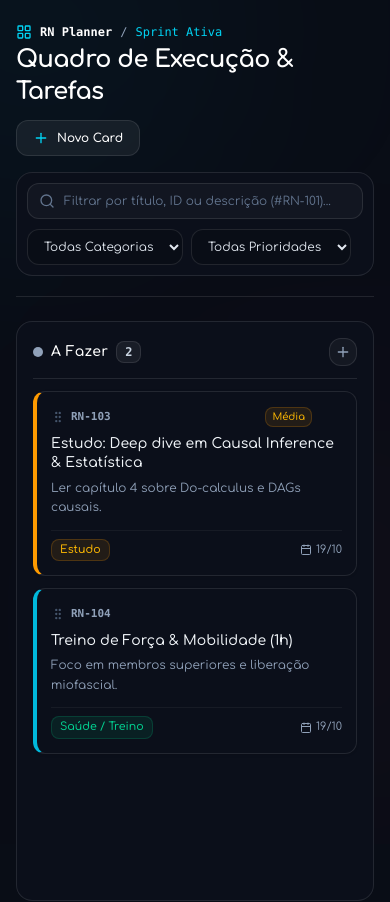
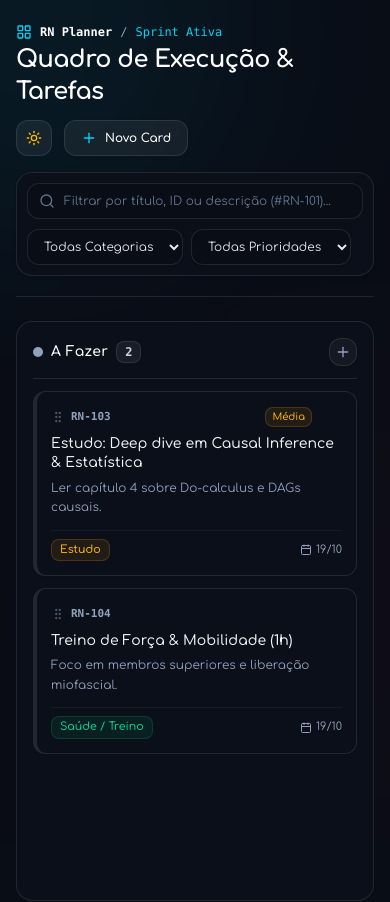
Before and after one commit to Renanbritto/rn-planner, a Next.js app: page / in a window 390 px wide. Shown: the top 902 px of the page. Built offline with nearby package versions, Linux system fonts and the light colour scheme; no server answers.

Commit message:
feat(theme): add light mode support with seamless ThemeToggle button

```diff
--- a/package.json
+++ b/package.json
@@ -17,6 +17,7 @@
     "date-fns": "^4.4.0",
     "lucide-react": "^1.59.0",
     "next": "16.4.2",
+    "next-themes": "^0.4.6",
     "react": "19.3.0",
     "react-dom": "19.3.0",
     "shadcn": "^4.22.1",
--- a/src/app/globals.css
+++ b/src/app/globals.css
@@ -2,10 +2,37 @@
 @import "tw-animate-css";
 @import "shadcn/tailwind.css";
 
-@custom-variant dark (&:is(.dark *));
+@custom-variant dark (&:where(.dark, .dark *));
 
 :root {
   --font-sans: var(--font-comfortaa), system-ui, -apple-system, sans-serif;
+  --background: #f8fafc;
+  --foreground: #0f172a;
+  --card: #ffffff;
+  --card-foreground: #0f172a;
+  --popover: #ffffff;
+  --popover-foreground: #0f172a;
+  --primary: #0891b2;
+  --primary-foreground: #ffffff;
+  --secondary: #f1f5f9;
+  --secondary-foreground: #1e293b;
+  --muted: #f1f5f9;
+  --muted-foreground: #64748b;
+  --accent: #e2e8f0;
+  --accent-foreground: #0f172a;
+  --destructive: #e11d48;
+  --border: rgba(0, 0, 0, 0.1);
+  --input: rgba(0, 0, 0, 0.1);
+  --ring: #0891b2;
+  --radius: 0.75rem;
+
+  --neon-rose: #f43f5e;
+  --neon-amber: #f59e0b;
+  --neon-cyan: #06b6d4;
+  --neon-emerald: #10b981;
+}
+
+.dark {
   --background: #090d16;
   --foreground: #f8fafc;
   --card: #0b0f1a;
@@ -24,12 +51,6 @@
   --border: rgba(255, 255, 255, 0.1);
   --input: rgba(255, 255, 255, 0.1);
   --ring: #06b6d4;
-  --radius: 0.75rem;
-
-  --neon-rose: #f43f5e;
-  --neon-amber: #f59e0b;
-  --neon-cyan: #06b6d4;
-  --neon-emerald: #10b981;
 }
 
 @theme inline {
@@ -62,30 +83,11 @@
 }
 
 @layer base {
-  * {
-    border-color: rgba(255, 255, 255, 0.1);
-  }
   body {
     font-family: var(--font-comfortaa), system-ui, -apple-system, BlinkMacSystemFont, "Segoe UI", Roboto, sans-serif;
-    background-color: #090d16;
-    color: #f8fafc;
-    min-height: 100vh;
     font-feature-settings: "rlig" 1, "calt" 1;
     overflow-x: hidden;
   }
-}
-
-/* Glass & Obsidian Surfaces */
-.obsidian-surface {
-  background-color: rgba(11, 15, 26, 0.85);
-  backdrop-filter: blur(24px);
-  -webkit-backdrop-filter: blur(24px);
-  border: 1px solid rgba(255, 255, 255, 0.1);
-  transition: all 0.2s cubic-bezier(0.16, 1, 0.3, 1);
-}
-
-.obsidian-surface:hover {
-  border-color: rgba(255, 255, 255, 0.2);
 }
 
 /* Custom Scrollbar */
@@ -94,12 +96,18 @@
   height: 6px;
 }
 ::-webkit-scrollbar-track {
-  background: #090d16;
+  background: transparent;
 }
 ::-webkit-scrollbar-thumb {
-  background: rgba(255, 255, 255, 0.12);
+  background: rgba(148, 163, 184, 0.25);
   border-radius: 9999px;
 }
+.dark ::-webkit-scrollbar-thumb {
+  background: rgba(255, 255, 255, 0.12);
+}
 ::-webkit-scrollbar-thumb:hover {
+  background: rgba(148, 163, 184, 0.4);
+}
+.dark ::-webkit-scrollbar-thumb:hover {
   background: rgba(255, 255, 255, 0.22);
 }
--- a/src/app/layout.tsx
+++ b/src/app/layout.tsx
@@ -2,16 +2,18 @@ import type { Metadata } from "next";
 import { Comfortaa } from "next/font/google";
 import "./globals.css";
 import { TooltipProvider } from "@/components/ui/tooltip";
+import { ThemeProvider } from "@/components/theme-provider";
 
 const comfortaa = Comfortaa({
   subsets: ["latin"],
+  weight: ["300", "400", "500", "600", "700"],
   variable: "--font-comfortaa",
   display: "swap",
 });
 
 export const metadata: Metadata = {
   title: "RN Planner | Personal Operating System",
-  description: "Custom personal planner for daily execution, habits, goals and focus.",
+  description: "Quadro de execução pessoal com arrastar e soltar, foco diário e métricas.",
 };
 
 export default function RootLayout({
@@ -22,12 +24,20 @@ export default function RootLayout({
   return (
     <html
       lang="pt-BR"
-      className={`${comfortaa.variable} dark antialiased`}
+      suppressHydrationWarning
+      className={`${comfortaa.variable} antialiased`}
     >
-      <body className="min-h-screen bg-[#090d16] font-sans text-slate-100 selection:bg-cyan-500/20 selection:text-cyan-300">
-        <TooltipProvider>
-          {children}
-        </TooltipProvider>
+      <body className="min-h-screen bg-[#f8fafc] text-slate-900 dark:bg-[#090d16] dark:text-slate-100 selection:bg-cyan-500/20 selection:text-cyan-400 font-sans transition-colors duration-200">
+        <ThemeProvider
+          attribute="class"
+          defaultTheme="dark"
+          enableSystem={false}
+          disableTransitionOnChange
+        >
+          <TooltipProvider>
+            {children}
+          </TooltipProvider>
+        </ThemeProvider>
       </body>
     </html>
   );
--- a/src/app/page.tsx
+++ b/src/app/page.tsx
@@ -39,9 +39,9 @@ export default function PlannerPage() {
 
   if (!isLoaded) {
     return (
-      <div className="flex min-h-screen items-center justify-center bg-[#090d16] text-slate-400">
+      <div className="flex min-h-screen items-center justify-center bg-[#f8fafc] dark:bg-[#090d16] text-slate-500">
         <div className="flex items-center gap-2">
-          <div className="h-4 w-4 animate-spin rounded-full border-2 border-cyan-400 border-t-transparent" />
+          <div className="h-4 w-4 animate-spin rounded-full border-2 border-cyan-500 border-t-transparent" />
           <span className="text-xs uppercase tracking-widest font-mono">
             Carregando RN Planner...
           </span>
@@ -51,10 +51,10 @@ export default function PlannerPage() {
   }
 
   return (
-    <div className="min-h-screen bg-[#090d16] text-slate-100 flex flex-col">
+    <div className="min-h-screen bg-[#f8fafc] text-slate-900 dark:bg-[#090d16] dark:text-slate-100 flex flex-col transition-colors duration-200">
       {/* Background glow orbs */}
-      <div className="pointer-events-none fixed inset-0 overflow-hidden">
-        <div className="absolute -top-40 -left-40 h-96 w-96 rounded-full bg-cyan-500/5 blur-[120px]" />
+      <div className="pointer-events-none fixed inset-0 overflow-hidden opacity-30 dark:opacity-100">
+        <div className="absolute -top-40 -left-40 h-96 w-96 rounded-full bg-cyan-500/10 blur-[120px]" />
         <div className="absolute top-1/2 -right-40 h-96 w-96 rounded-full bg-rose-500/5 blur-[140px]" />
       </div>
 
@@ -82,9 +82,9 @@ export default function PlannerPage() {
         </div>
 
         {/* Footer */}
-        <footer className="mt-auto flex flex-col items-center justify-between gap-4 border-t border-white/10 pt-4 text-xs text-slate-500 sm:flex-row">
+        <footer className="mt-auto flex flex-col items-center justify-between gap-4 border-t border-slate-200 dark:border-white/10 pt-4 text-xs text-slate-500 sm:flex-row">
           <div className="flex items-center gap-2">
-            <span className="h-2 w-2 rounded-full bg-cyan-400" />
+            <span className="h-2 w-2 rounded-full bg-cyan-500 dark:bg-cyan-400" />
             <span>RN Planner • Personal Workspace</span>
           </div>
 
@@ -93,9 +93,9 @@ export default function PlannerPage() {
               href="https://github.com/Renanbritto/rn-planner"
               target="_blank"
               rel="noopener noreferrer"
-              className="flex items-center gap-1.5 text-slate-400 hover:text-white transition-colors"
+              className="flex items-center gap-1.5 text-slate-500 hover:text-slate-800 dark:text-slate-400 dark:hover:text-white transition-colors"
             >
-              <Code2 className="h-4 w-4 text-cyan-400" />
+              <Code2 className="h-4 w-4 text-cyan-600 dark:text-cyan-400" />
               <span>GitHub: Renanbritto/rn-planner</span>
             </a>
           </div>
--- a/src/components/kanban/kanban-card.tsx
+++ b/src/components/kanban/kanban-card.tsx
@@ -12,11 +12,11 @@ interface KanbanCardProps {
 }
 
 const CATEGORY_MAP: Record<TaskCategory, { label: string; bg: string; text: string }> = {
-  work: { label: "Tech / Trabalho", bg: "bg-cyan-500/10 border-cyan-500/20", text: "text-cyan-400" },
-  study: { label: "Estudo", bg: "bg-amber-500/10 border-amber-500/20", text: "text-amber-400" },
-  health: { label: "Saúde / Treino", bg: "bg-emerald-500/10 border-emerald-500/20", text: "text-emerald-400" },
-  finance: { label: "Finanças", bg: "bg-emerald-500/10 border-emerald-500/20", text: "text-emerald-400" },
-  personal: { label: "Pessoal", bg: "bg-white/[0.04] border-white/10", text: "text-slate-300" },
+  work: { label: "Tech / Trabalho", bg: "bg-cyan-500/10 border-cyan-500/20", text: "text-cyan-700 dark:text-cyan-400" },
+  study: { label: "Estudo", bg: "bg-amber-500/10 border-amber-500/20", text: "text-amber-700 dark:text-amber-400" },
+  health: { label: "Saúde / Treino", bg: "bg-emerald-500/10 border-emerald-500/20", text: "text-emerald-700 dark:text-emerald-400" },
+  finance: { label: "Finanças", bg: "bg-emerald-500/10 border-emerald-500/20", text: "text-emerald-700 dark:text-emerald-400" },
+  personal: { label: "Pessoal", bg: "bg-slate-100 dark:bg-white/[0.04] border-slate-200 dark:border-white/10", text: "text-slate-700 dark:text-slate-300" },
 };
 
 export function KanbanCard({
@@ -53,37 +53,37 @@ export function KanbanCard({
       draggable
       onDragStart={handleDragStart}
       onDragEnd={handleDragEnd}
-      className={`group relative flex flex-col justify-between rounded-xl border border-white/10 bg-[#0b0f1a] backdrop-blur-2xl p-3.5 shadow-sm transition-all duration-200 cursor-grab active:cursor-grabbing border-l-4 ${borderStripeColor} ${
+      className={`group relative flex flex-col justify-between rounded-xl border border-slate-200/90 dark:border-white/10 bg-white dark:bg-[#0b0f1a] backdrop-blur-2xl p-3.5 shadow-xs transition-all duration-200 cursor-grab active:cursor-grabbing border-l-4 ${borderStripeColor} ${
         isDragging
           ? "opacity-40 scale-95 border-dashed border-cyan-500/50"
-          : "hover:border-white/20 hover:bg-[#101626] hover:shadow-lg hover:shadow-black/40"
+          : "hover:border-slate-300 dark:hover:border-white/20 hover:bg-slate-50/80 dark:hover:bg-[#101626] hover:shadow-md hover:shadow-black/5 dark:hover:shadow-black/40"
       }`}
     >
       {/* Header do Card: Código & Ações */}
       <div className="flex items-center justify-between text-xs mb-1.5">
         <div className="flex items-center gap-1.5">
-          <GripVertical className="h-3.5 w-3.5 text-slate-600 group-hover:text-slate-400 transition-colors" />
-          <span className="font-mono text-[11px] font-semibold text-slate-400">
+          <GripVertical className="h-3.5 w-3.5 text-slate-400 dark:text-slate-600 group-hover:text-slate-600 dark:group-hover:text-slate-400 transition-colors" />
+          <span className="font-mono text-[11px] font-semibold text-slate-500 dark:text-slate-400">
             {task.code}
           </span>
         </div>
 
         <div className="flex items-center gap-2">
           {task.priority === "critical" && (
-            <span className="flex items-center gap-1 text-[10px] font-semibold text-rose-400 bg-rose-500/10 px-1.5 py-0.5 rounded-lg border border-rose-500/20">
+            <span className="flex items-center gap-1 text-[10px] font-semibold text-rose-600 dark:text-rose-400 bg-rose-500/10 px-1.5 py-0.5 rounded-lg border border-rose-500/20">
               <span className="h-1.5 w-1.5 rounded-full bg-rose-500 animate-pulse" />
               Crítico
             </span>
           )}
           {task.priority === "medium" && (
-            <span className="text-[10px] font-medium text-amber-400 bg-amber-500/10 px-1.5 py-0.5 rounded-lg border border-amber-500/20">
+            <span className="text-[10px] font-medium text-amber-700 dark:text-amber-400 bg-amber-500/10 px-1.5 py-0.5 rounded-lg border border-amber-500/20">
               Média
             </span>
           )}
 
           <button
             onClick={() => onDelete(task.id)}
-            className="opacity-0 group-hover:opacity-100 text-slate-500 hover:text-rose-400 hover:bg-rose-500/10 p-1 rounded-lg transition-all cursor-pointer"
+            className="opacity-0 group-hover:opacity-100 text-slate-400 hover:text-rose-600 dark:hover:text-rose-400 hover:bg-rose-50 dark:hover:bg-rose-500/10 p-1 rounded-lg transition-all cursor-pointer"
             title="Excluir card"
           >
             <Trash2 className="h-3.5 w-3.5" />
@@ -92,19 +92,19 @@ export function KanbanCard({
       </div>
 
       {/* Título Principal */}
-      <h3 className="text-sm font-medium leading-snug text-slate-100 group-hover:text-white transition-colors">
+      <h3 className="text-sm font-medium leading-snug text-slate-900 dark:text-slate-100 group-hover:text-slate-950 dark:group-hover:text-white transition-colors">
         {task.title}
       </h3>
 
       {/* Descrição Opcional */}
       {task.description && (
-        <p className="mt-1.5 text-xs text-slate-400 line-clamp-2 leading-relaxed">
+        <p className="mt-1.5 text-xs text-slate-600 dark:text-slate-400 line-clamp-2 leading-relaxed">
           {task.description}
         </p>
       )}
 
       {/* Rodapé do Card: Categoria & Data */}
-      <div className="mt-3 flex items-center justify-between border-t border-white/5 pt-2 text-[11px]">
+      <div className="mt-3 flex items-center justify-between border-t border-slate-100 dark:border-white/5 pt-2 text-[11px]">
         <span
           className={`rounded-lg border px-2 py-0.5 font-medium ${categoryInfo.bg} ${categoryInfo.text}`}
         >
@@ -112,7 +112,7 @@ export function KanbanCard({
         </span>
 
         {task.dueDate && (
-          <div className="flex items-center gap-1 text-slate-400">
+          <div className="flex items-center gap-1 text-slate-500 dark:text-slate-400">
             <Calendar className="h-3 w-3" />
             <span>{task.dueDate.split("-").reverse().slice(0, 2).join("/")}</span>
           </div>
--- a/src/components/kanban/kanban-column.tsx
+++ b/src/components/kanban/kanban-column.tsx
@@ -52,17 +52,17 @@ export function KanbanColumn({
       onDragOver={handleDragOver}
       onDragLeave={handleDragLeave}
       onDrop={handleDrop}
-      className={`flex flex-col rounded-2xl border p-4 transition-all duration-200 min-h-[580px] backdrop-blur-2xl ${
+      className={`flex flex-col rounded-2xl border p-4 transition-all duration-200 min-h-[580px] backdrop-blur-2xl shadow-xs ${
         isOver
-          ? "border-cyan-500/50 bg-[#0d1424] shadow-xl shadow-cyan-500/10"
-          : "border-white/10 hover:border-white/20 bg-[#0b0f1a]"
+          ? "border-cyan-500/50 bg-cyan-50/60 dark:bg-[#0d1424] shadow-xl shadow-cyan-500/10"
+          : "border-slate-200/80 dark:border-white/10 hover:border-slate-300 dark:hover:border-white/20 bg-slate-100/70 dark:bg-[#0b0f1a]"
       }`}
     >
       {/* Cabeçalho da Coluna */}
-      <div className="flex items-center justify-between border-b border-white/10 pb-3 mb-3">
+      <div className="flex items-center justify-between border-b border-slate-200 dark:border-white/10 pb-3 mb-3">
         <div className="flex items-center gap-2">
           <span className={`h-2.5 w-2.5 rounded-full ${column.dotColor}`} />
-          <h2 className="text-sm font-semibold text-white tracking-wide">
+          <h2 className="text-sm font-semibold text-slate-800 dark:text-white tracking-wide">
             {column.title}
           </h2>
           <span
@@ -74,7 +74,7 @@ export function KanbanColumn({
 
         <button
           onClick={() => onQuickAdd(column.id)}
-          className="flex h-7 w-7 items-center justify-center rounded-xl border border-white/10 bg-white/[0.04] text-slate-400 hover:border-white/20 hover:bg-white/[0.08] hover:text-white transition-all cursor-pointer"
+          className="flex h-7 w-7 items-center justify-center rounded-xl border border-slate-200 dark:border-white/10 bg-white/80 dark:bg-white/[0.04] text-slate-600 dark:text-slate-400 hover:border-slate-300 dark:hover:border-white/20 hover:text-slate-900 dark:hover:text-white transition-all cursor-pointer shadow-xs"
           title={`Adicionar item em ${column.title}`}
         >
           <Plus className="h-4 w-4" />
@@ -85,12 +85,12 @@ export function KanbanColumn({
       <div className="flex flex-1 flex-col gap-3">
         {tasks.length === 0 ? (
           <div
-            className={`flex flex-1 flex-col items-center justify-center rounded-xl border border-dashed border-white/10 p-6 text-center transition-all ${
-              isOver ? "border-cyan-400/40 bg-cyan-500/5" : ""
+            className={`flex flex-1 flex-col items-center justify-center rounded-xl border border-dashed border-slate-300/80 dark:border-white/10 p-6 text-center transition-all ${
+              isOver ? "border-cyan-500/40 bg-cyan-500/5" : ""
             }`}
           >
             <p className="text-xs text-slate-500 font-medium">Nenhum card aqui</p>
-            <p className="text-[11px] text-slate-600 mt-1">Arraste para mover</p>
+            <p className="text-[11px] text-slate-400 dark:text-slate-600 mt-1">Arraste para mover</p>
           </div>
         ) : (
           tasks.map((task) => (
--- a/src/components/kanban/kanban-header.tsx
+++ b/src/components/kanban/kanban-header.tsx
@@ -3,7 +3,7 @@
 import { Search, Plus, LayoutGrid, AlertCircle, CheckCircle2, Clock } from "lucide-react";
 import { PlannerTask } from "@/types/planner";
 import { Input } from "@/components/ui/input";
-import { Button } from "@/components/ui/button";
+import { ThemeToggle } from "@/components/theme-toggle";
 
 interface KanbanHeaderProps {
   tasks: PlannerTask[];
@@ -31,17 +31,17 @@ export function KanbanHeader({
   const doneCount = tasks.filter((t) => t.column === "done").length;
 
   return (
-    <div className="flex flex-col gap-4 border-b border-white/10 pb-5">
+    <div className="flex flex-col gap-4 border-b border-slate-200 dark:border-white/10 pb-5">
       {/* Top Row: Title & Action */}
       <div className="flex flex-col gap-3 sm:flex-row sm:items-center sm:justify-between">
         <div>
-          <div className="flex items-center gap-2 text-xs font-mono text-slate-400">
-            <LayoutGrid className="h-4 w-4 text-cyan-400" />
-            <span className="text-white font-semibold">RN Planner</span>
+          <div className="flex items-center gap-2 text-xs font-mono text-slate-500 dark:text-slate-400">
+            <LayoutGrid className="h-4 w-4 text-cyan-600 dark:text-cyan-400" />
+            <span className="text-slate-900 dark:text-white font-semibold">RN Planner</span>
             <span>/</span>
-            <span className="text-cyan-400">Sprint Ativa</span>
+            <span className="text-cyan-600 dark:text-cyan-400">Sprint Ativa</span>
           </div>
-          <h1 className="text-2xl font-bold tracking-tight text-white mt-1">
+          <h1 className="text-2xl font-bold tracking-tight text-slate-900 dark:text-white mt-1">
             Quadro de Execução & Tarefas
           </h1>
         </div>
@@ -50,41 +50,44 @@ export function KanbanHeader({
         <div className="flex items-center gap-3">
           {/* Status Badges */}
           <div className="hidden md:flex items-center gap-2 text-xs">
-            <div className="flex items-center gap-1.5 rounded-xl border border-rose-500/20 bg-rose-500/10 px-2.5 py-1 text-rose-400 font-medium">
+            <div className="flex items-center gap-1.5 rounded-xl border border-rose-500/20 bg-rose-500/10 px-2.5 py-1 text-rose-600 dark:text-rose-400 font-medium">
               <AlertCircle className="h-3.5 w-3.5" />
               <span>{criticalCount} Críticos</span>
             </div>
-            <div className="flex items-center gap-1.5 rounded-xl border border-cyan-500/20 bg-cyan-500/10 px-2.5 py-1 text-cyan-400 font-medium">
+            <div className="flex items-center gap-1.5 rounded-xl border border-cyan-500/20 bg-cyan-500/10 px-2.5 py-1 text-cyan-600 dark:text-cyan-400 font-medium">
               <Clock className="h-3.5 w-3.5" />
               <span>{inProgressCount} Ativos</span>
             </div>
-            <div className="flex items-center gap-1.5 rounded-xl border border-emerald-500/20 bg-emerald-500/10 px-2.5 py-1 text-emerald-400 font-medium">
+            <div className="flex items-center gap-1.5 rounded-xl border border-emerald-500/20 bg-emerald-500/10 px-2.5 py-1 text-emerald-600 dark:text-emerald-400 font-medium">
               <CheckCircle2 className="h-3.5 w-3.5" />
               <span>{doneCount} Concluídos</span>
             </div>
           </div>
 
-          {/* Botão Novo Card com Estilo Obsidian */}
+          {/* Alternador de Tema (Claro / Obsidian) */}
+          <ThemeToggle />
+
+          {/* Botão Novo Card */}
           <button
             onClick={onOpenNewCard}
-            className="flex items-center gap-2 h-9 px-4 rounded-xl text-xs font-semibold bg-white/[0.06] hover:bg-white/[0.12] text-white border border-white/10 hover:border-cyan-400/40 hover:shadow-[0_0_15px_-3px_rgba(6,182,212,0.25)] transition-all cursor-pointer"
+            className="flex items-center gap-2 h-9 px-4 rounded-xl text-xs font-semibold bg-white/[0.8] hover:bg-white dark:bg-white/[0.06] dark:hover:bg-white/[0.12] text-slate-900 dark:text-white border border-slate-200 dark:border-white/10 hover:border-cyan-500/40 dark:hover:border-cyan-400/40 hover:shadow-[0_0_15px_-3px_rgba(6,182,212,0.25)] transition-all cursor-pointer shadow-sm"
           >
-            <Plus className="h-4 w-4 text-cyan-400" />
+            <Plus className="h-4 w-4 text-cyan-600 dark:text-cyan-400" />
             <span>Novo Card</span>
           </button>
         </div>
       </div>
 
-      {/* Barra de Busca e Filtros - Superfície #0b0f1a */}
-      <div className="flex flex-col gap-2.5 sm:flex-row sm:items-center sm:justify-between bg-[#0b0f1a] backdrop-blur-2xl p-2.5 rounded-2xl border border-white/10 hover:border-white/20 transition-colors">
+      {/* Barra de Busca e Filtros */}
+      <div className="flex flex-col gap-2.5 sm:flex-row sm:items-center sm:justify-between bg-white/70 dark:bg-[#0b0f1a] backdrop-blur-2xl p-2.5 rounded-2xl border border-slate-200 dark:border-white/10 hover:border-slate-300 dark:hover:border-white/20 transition-colors shadow-sm">
         {/* Search Input */}
         <div className="relative flex-1 max-w-md">
-          <Search className="absolute left-3 top-2.5 h-4 w-4 text-slate-500" />
+          <Search className="absolute left-3 top-2.5 h-4 w-4 text-slate-400 dark:text-slate-500" />
           <Input
             value={searchQuery}
             onChange={(e) => setSearchQuery(e.target.value)}
             placeholder="Filtrar por título, ID ou descrição (#RN-101)..."
-            className="h-9 pl-9 bg-[#090d16] border-white/10 hover:border-white/20 text-xs text-white placeholder:text-slate-500 focus-visible:ring-1 focus-visible:ring-cyan-500/50 rounded-xl"
+            className="h-9 pl-9 bg-slate-50 dark:bg-[#090d16] border-slate-200 dark:border-white/10 hover:border-slate-300 dark:hover:border-white/20 text-xs text-slate-900 dark:text-white placeholder:text-slate-400 dark:placeholder:text-slate-500 focus-visible:ring-1 focus-visible:ring-cyan-500/50 rounded-xl"
           />
         </div>
 
@@ -94,7 +97,7 @@ export function KanbanHeader({
           <select
             value={categoryFilter}
             onChange={(e) => setCategoryFilter(e.target.value)}
-            className="h-9 rounded-xl border border-white/10 hover:border-white/20 bg-[#090d16] px-3 text-xs text-slate-200 focus:outline-none focus:ring-1 focus:ring-cyan-500/50 cursor-pointer"
+            className="h-9 rounded-xl border border-slate-200 dark:border-white/10 hover:border-slate-300 dark:hover:border-white/20 bg-slate-50 dark:bg-[#090d16] px-3 text-xs text-slate-800 dark:text-slate-200 focus:outline-none focus:ring-1 focus:ring-cyan-500/50 cursor-pointer shadow-xs"
           >
             <option value="all">Todas Categorias</option>
             <option value="work">Tech / Trabalho</option>
@@ -108,7 +111,7 @@ export function KanbanHeader({
           <select
             value={priorityFilter}
             onChange={(e) => setPriorityFilter(e.target.value)}
-            className="h-9 rounded-xl border border-white/10 hover:border-white/20 bg-[#090d16] px-3 text-xs text-slate-200 focus:outline-none focus:ring-1 focus:ring-cyan-500/50 cursor-pointer"
+            className="h-9 rounded-xl border border-slate-200 dark:border-white/10 hover:border-slate-300 dark:hover:border-white/20 bg-slate-50 dark:bg-[#090d16] px-3 text-xs text-slate-800 dark:text-slate-200 focus:outline-none focus:ring-1 focus:ring-cyan-500/50 cursor-pointer shadow-xs"
           >
             <option value="all">Todas Prioridades</option>
             <option value="critical">Crítica</option>
--- /dev/null
+++ b/src/components/theme-provider.tsx
@@ -0,0 +1,11 @@
+"use client";
+
+import * as React from "react";
+import { ThemeProvider as NextThemesProvider } from "next-themes";
+
+export function ThemeProvider({
+  children,
+  ...props
+}: React.ComponentProps<typeof NextThemesProvider>) {
+  return <NextThemesProvider {...props}>{children}</NextThemesProvider>;
+}
--- /dev/null
+++ b/src/components/theme-toggle.tsx
@@ -0,0 +1,36 @@
+"use client";
+
+import * as React from "react";
+import { Moon, Sun } from "lucide-react";
+import { useTheme } from "next-themes";
+
+export function ThemeToggle() {
+  const { theme, setTheme } = useTheme();
+  const [mounted, setMounted] = React.useState(false);
+
+  React.useEffect(() => {
+    setMounted(true);
+  }, []);
+
+  if (!mounted) {
+    return (
+      <div className="h-9 w-9 rounded-xl border border-white/10 bg-white/[0.04]" />
+    );
+  }
+
+  const isDark = theme === "dark";
+
+  return (
+    <button
+      onClick={() => setTheme(isDark ? "light" : "dark")}
+      className="flex h-9 w-9 items-center justify-center rounded-xl border border-white/10 dark:border-white/10 hover:border-white/20 dark:hover:border-white/20 bg-white/[0.06] dark:bg-white/[0.06] hover:bg-white/[0.12] dark:hover:bg-white/[0.12] text-slate-800 dark:text-slate-200 transition-all cursor-pointer hover:shadow-sm"
+      title={isDark ? "Alternar para Modo Claro" : "Alternar para Modo Obsidian"}
+    >
+      {isDark ? (
+        <Sun className="h-4 w-4 text-amber-400 transition-transform duration-200 hover:rotate-45" />
+      ) : (
+        <Moon className="h-4 w-4 text-slate-700 transition-transform duration-200 hover:-rotate-12" />
+      )}
+    </button>
+  );
+}
```
Also changed, not shown: src/components/kanban/new-card-dialog.tsx (+16 -16 lines), 1 other file (tests, documents, lock files or other folders).
